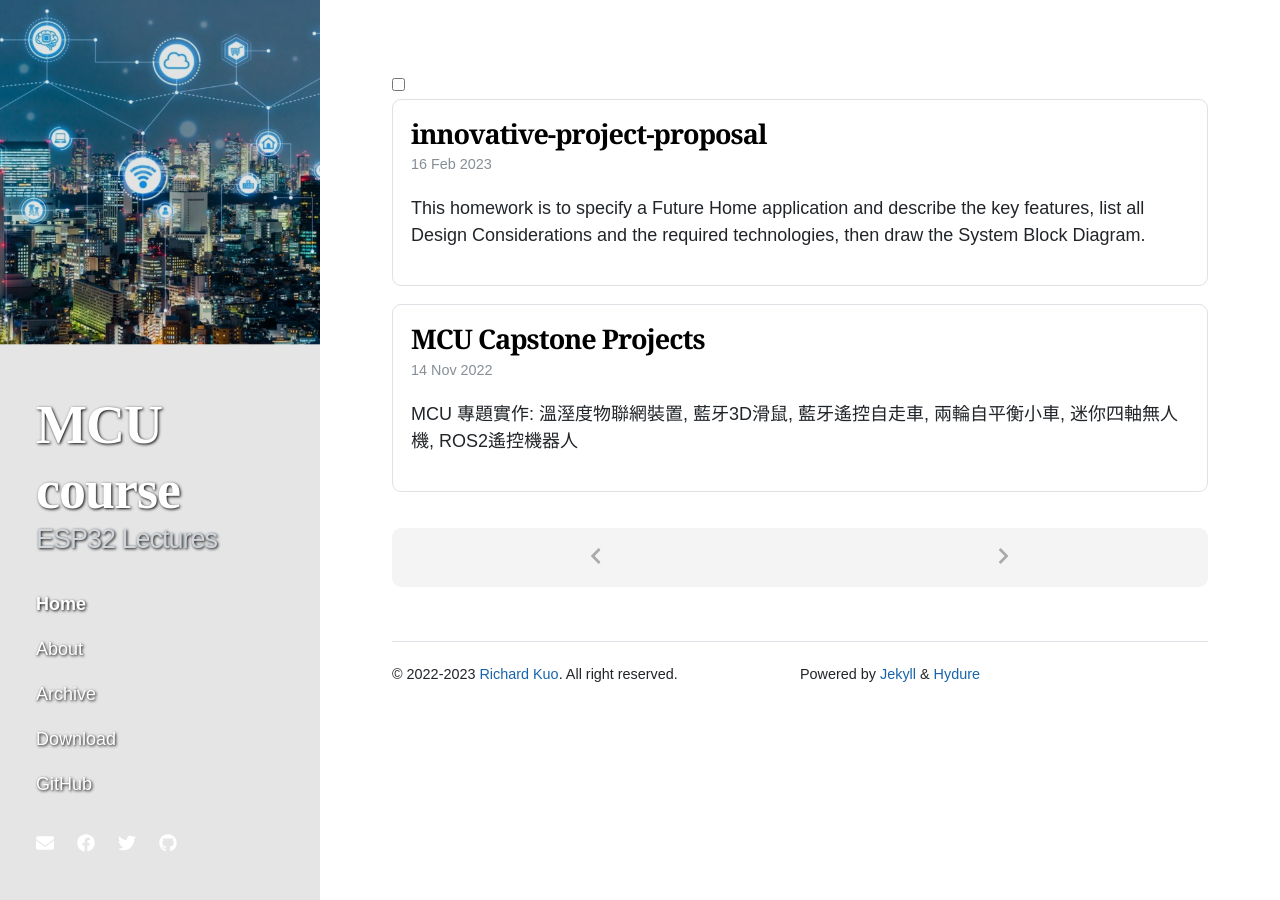
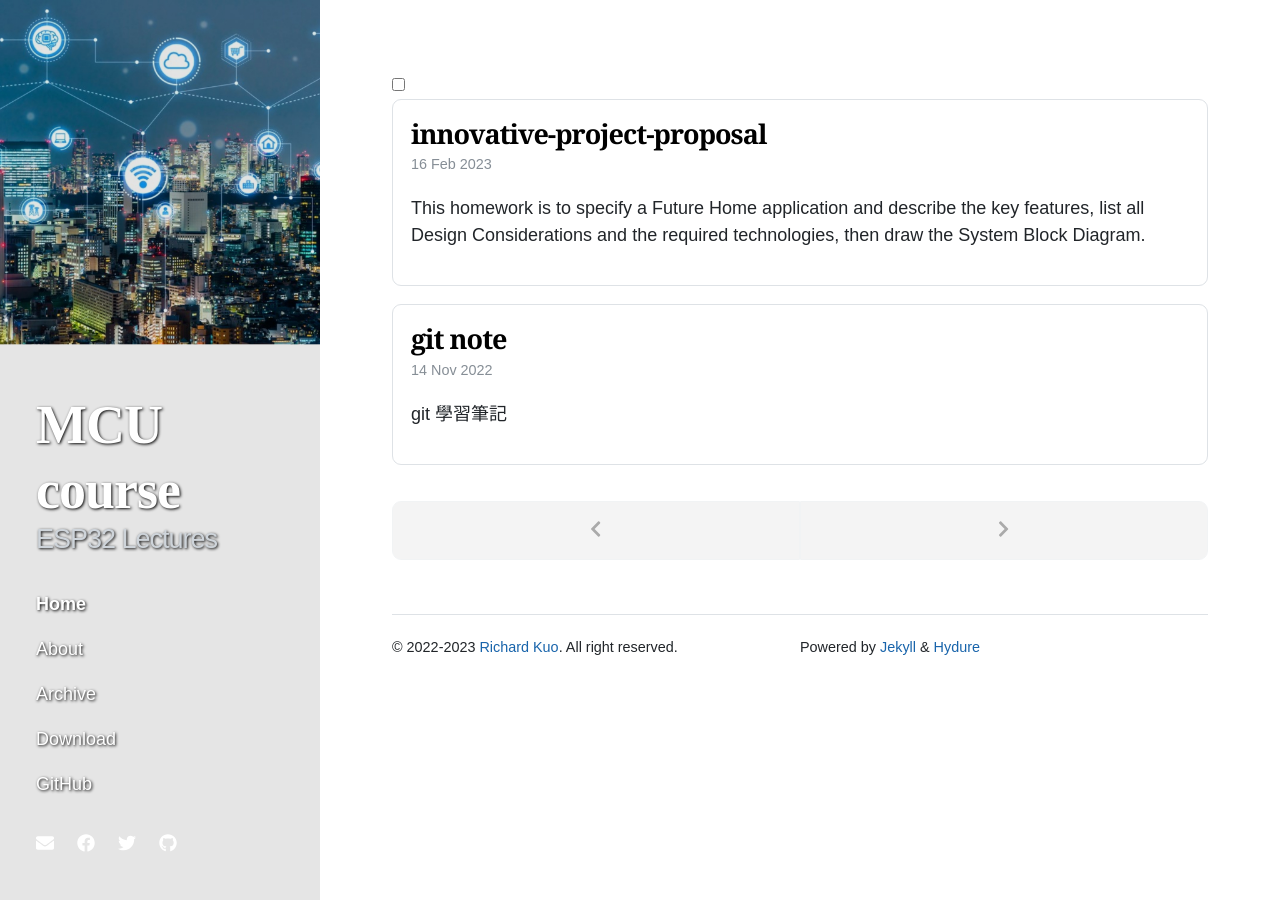
Before and after one commit to Ian1121023/Note, a Jekyll site: the page built from index.html, in a window 1280 px wide. Built offline with Jekyll 4.4.1, drawn with Linux system fonts in a browser that asks for light colours; nearby versions of some CDN libraries; the list of posts is cut into pages by our own code; part of the change alters nothing that is shown.

Commit message:
Update 2022-11-14-MCU-Capstone-Projects.md

````diff
--- a/_posts/2022-11-14-MCU-Capstone-Projects.md
+++ b/_posts/2022-11-14-MCU-Capstone-Projects.md
@@ -1,121 +1,18 @@
 ---
 layout: post
-title: MCU Capstone Projects
-author: [Richard Kuo]
-category: [Lecture]
-tags: [jekyll, ai]
+title: git note
+author: [Yian Chang]
+category: [note]
+tags: [jekyll, git]
 ---
 
-MCU 專題實作: 溫溼度物聯網裝置, 藍牙3D滑鼠, 藍牙遙控自走車, 兩輪自平衡小車, 迷你四軸無人機, ROS2遙控機器人
+
+git 學習筆記
 
 ---
-## 溫溼度物聯網裝置
-![](https://github.com/rkuo2000/MCU-course/blob/main/images/Example_DHT11.jpg?raw=true)
-
-### [io.adafruit.com](https://io.adafruit.com/)
-註冊帳號以取得金鑰
-![](https://d2794n4cyhr13z.cloudfront.net/packs/production/media/src/images/landing/dashboard-chart-9f23396336bf1e7a3269416264d36544.png)
-
-### Examples> ESP32 > ESP32_adafruitio_DHT11
-範例程式中修改AIO_Name(帳號名稱) 及 AIO_KEY(金鑰)<br>
-
-ESP32燒錄程式後，連線WiFi, ESP32會讀取DHT11溫濕度, 上傳至你的io.adafruit.com帳號中<br>
-
-[ESP32_adafruitio_DHT11.ino](https://github.com/rkuo2000/Arduino/blob/master/examples/ESP32/ESP32_adafruitio_DHT11/ESP32_adafruitio_DHT11.ino)<br>
-
+# 課程內容
 ---
-## 藍牙3D滑鼠
-![](https://github.com/rkuo2000/MCU-course/blob/main/images/Example_ESP32_MPU6050.jpg?raw=true)
-
-### Arduino Library> ESP32 BLE mouse
-[ESP32 BLE Mouse Library](https://github.com/T-vK/ESP32-BLE-Mouse)<br>
-
----
-### Examples> ESP32 BLE mouse> MouseButton
-![](https://github.com/rkuo2000/MCU-course/blob/main/images/Examples_ESP32_BLE_mouse_MouseButton.png?raw=true)
-
----
-### Sketch>ESP32_BLEmouse_MPU6050.ino
-ESP32燒錄程式後，連線具有藍牙之個人電腦, ESP32+MPU6050即可成為3D滑鼠<br>
-
-[ESP32_BLEmouse_MPU6050.ino](https://github.com/rkuo2000/arduino/blob/master/examples/ESP32/ESP32_BLEmouse_MPU6050/ESP32_BLEmouse_MPU6050.ino)<br>
-![](https://github.com/rkuo2000/MCU-course/blob/main/images/Sketch_ESP32_BLEmouse_MPU6050.png?raw=true)
-![](https://github.com/rkuo2000/MCU-course/blob/main/images/Sketch_ESP32_BLEmouse_MPU6050_monitor.png?raw=true)
-
----
-## 藍牙遙控自走車
-![](https://github.com/rkuo2000/MCU-course/blob/main/images/ESP32_RoboCar.jpg?raw=true)
-
-### 藍牙遙控App
-[http://ai2.appinventor.mit.edu/](http://ai2.appinventor.mit.edu/)<br>
-[手機App開發平台使用介紹](https://rkuo2000.github.io/MCU-course/lecture/2022/04/23/MIT-App-Inventor-2.html)<br>
-
-### App程式範例: [BT2RC.aia](https://github.com/rkuo2000/MCU-course/blob/main/files/BT2RC.aia)
-![](https://github.com/rkuo2000/MCU-course/blob/main/images/AppInventor2_BT2RC_Designer.png?raw=true)
-![](https://github.com/rkuo2000/MCU-course/blob/main/images/AppInventor2_BT2RC_Blocks.png?raw=true)
-
----
-### [RoboCar程式範例](https://github.com/rkuo2000/Arduino/tree/master/examples/Robots/RoboCar)
-[ESP32_RoboCar_TB6612_MPU6050_SR04_BLE](https://github.com/rkuo2000/Arduino/tree/master/examples/Robots/RoboCar/ESP32_RoboCar_TB6612_MPU6050_SR04_BLE)<br>
-
----
-## 兩輪自平衡小車
-![](https://github.com/rkuo2000/MCU-course/blob/main/images/ESP32_SelfBalance_RoboCar.png?raw=true)
-
-### Examples> Robot > TwoWheelSelfBalance
-[TwoWheelSelfBalance.ino](https://github.com/rkuo2000/Arduino/blob/master/examples/Robots/TwoWheelSelfBalance/TwoWheelSelfBalance.ino)
-
----
-## 迷你四軸無人機
-![](https://github.com/rkuo2000/MCU-course/blob/main/images/ESP32_miniCopter.jpg?raw=true)
-
-### ESP32Copter
-[ESP32Copter程式範例](https://github.com/rkuo2000/Arduino/tree/master/examples/Robots/Esp32Copter)<br>
-
----
-## ROS2遙控機器人
-[ROS2介紹與安裝](https://rkuo2000.github.io/Robotics/lecture/2022/07/30/Robot-Operating-System.html)<br>
-[microROS介紹與安裝](https://rkuo2000.github.io/Robotics/lecture/2022/07/31/microROS.html)<br>
-
-### ROS2遠程遙控器
-[如何使用esp32從零製作一個ROS2的teleop遙控器](https://chowdera.com/2021/10/20211023102532530v.html)
-
-### Sketch> ESP32 > ESP32_ADC_Joystick
-![](https://github.com/rkuo2000/MCU-course/blob/main/images/Example_ESP32_ADC_Joystick.jpg?raw=true)
-
-[ESP32_ADC_Joystick.ino](https://github.com/rkuo2000/Arduino/blob/master/examples/ESP32/ESP32_ADC_Joystick/ESP32_ADC_Joystick.ino)<br>
-![](https://github.com/rkuo2000/MCU-course/blob/main/images/Sketch_ESP32_ADC_Joystick.png?raw=true)
-
-[ESP32_ROS2_Teleop.ino]()
-
----
-### ROS2 Turtlesim
-<img width="50%" height="50%" src="https://github.com/rkuo2000/Robotics/blob/main/images/ros2_run_turtlesim.png?raw=true">
-On Ubuntu22.04, run ROS2 (humble)<br>
-* ROS2 turtlesim
-```
-source_ros2
-ros2 run turtlesim turtlesim_node
-```
-
-* ROS2 node & topic
-```
-source_ros2
-ros2 node list
-ros2 node info /turtlesim
-ros2 topic echo /turtle1/cmd_vel
-```
-* ROS2 teleop_key
-```
-source_ros2
-ros2 run turtlesim turtle_teleop_key
-```
-
----
-### ROS2遙控機器人
-[ROS2_ESP32Bot](https://github.com/shirokunet/ros2_esp32bot)<br>
-![](https://lh3.googleusercontent.com/x5sKEv_RQhGm5qCC-zDFmF9Mf-7K5WzPjpGSWVuvPcdpRqZMKhRcK4JSG6n6v8DPT4hlyWjmBaCpWVXGSWsfrTU7P2oyu0X9WnevnFgQllUyaeGwhWExFSdQxrCVoln-JorZiDvM0A)
-
+# 指令
 <br>
 <br>
 
````
